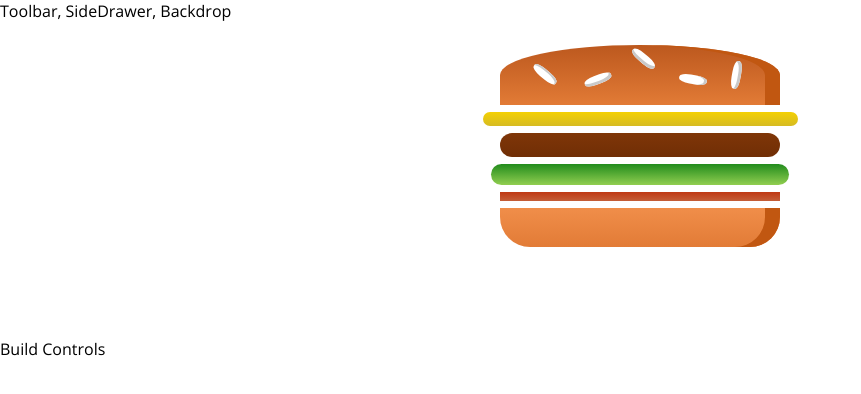
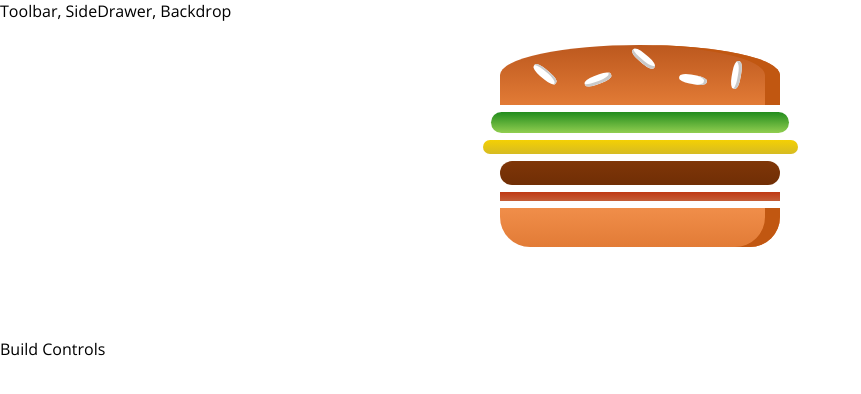
Before and after one commit to shaheemMPM/Burger-Builder-React, a React app: page / in a window 1280 px wide. Shown: the top 394 px of the page, without its empty margins (0-861 px from the left). Built offline with nearby package versions, Linux system fonts and the light colour scheme.

Commit message:
Make Burger Dynamic Step: 1

```diff
--- a/src/components/Burger/Burger.js
+++ b/src/components/Burger/Burger.js
@@ -4,13 +4,23 @@
 import BurgerIngredient from './BurgerIngredient/BurgerIngredient';
 
 const burger = (props) => {
+    const transformedIngredients = Object.keys(props.ingredients)
+        .map(igKey => {
+            return [...Array(props.ingredients[igKey])]
+                .map((_, i) => {
+                    return <BurgerIngredient
+                            key = {igKey+i}
+                            type = {igKey}/>
+                })
+        })
+
+    console.log(transformedIngredients);
+
+
     return (
         <div className="Burger">
             <BurgerIngredient type="bread-top"/>
-            <BurgerIngredient type="cheese"/>
-            <BurgerIngredient type="meat"/>
-            <BurgerIngredient type="salad"/>
-            <BurgerIngredient type="bacon"/>
+            {transformedIngredients}
             <BurgerIngredient type="bread-bottom"/>
         </div>
      );
--- a/src/containers/BurgerBuilder/BurgerBuilder.js
+++ b/src/containers/BurgerBuilder/BurgerBuilder.js
@@ -4,11 +4,18 @@
 import Burger from '../../components/Burger/Burger'
 
 class BurgerBuilder extends Component {
-    state = {  }
+    state = {
+        ingredients: {
+            salad: 1,
+            cheese: 1,
+            meat: 1,
+            bacon: 1
+        }
+     }
     render() {
         return (
             <Aux>
-                <Burger />
+                <Burger ingredients={this.state.ingredients}/>
                 <div>Build Controls</div>
             </Aux>
          );
```
